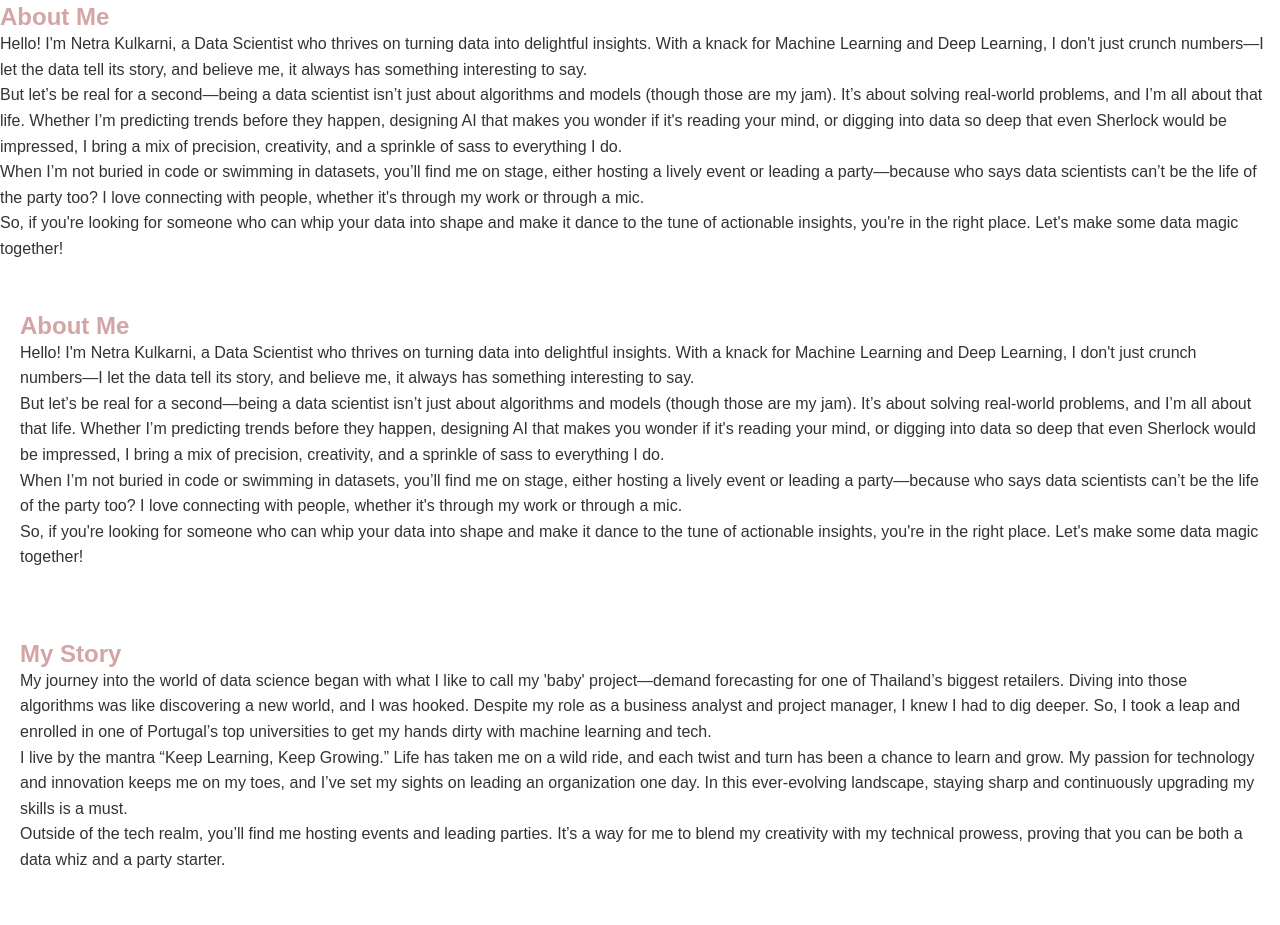
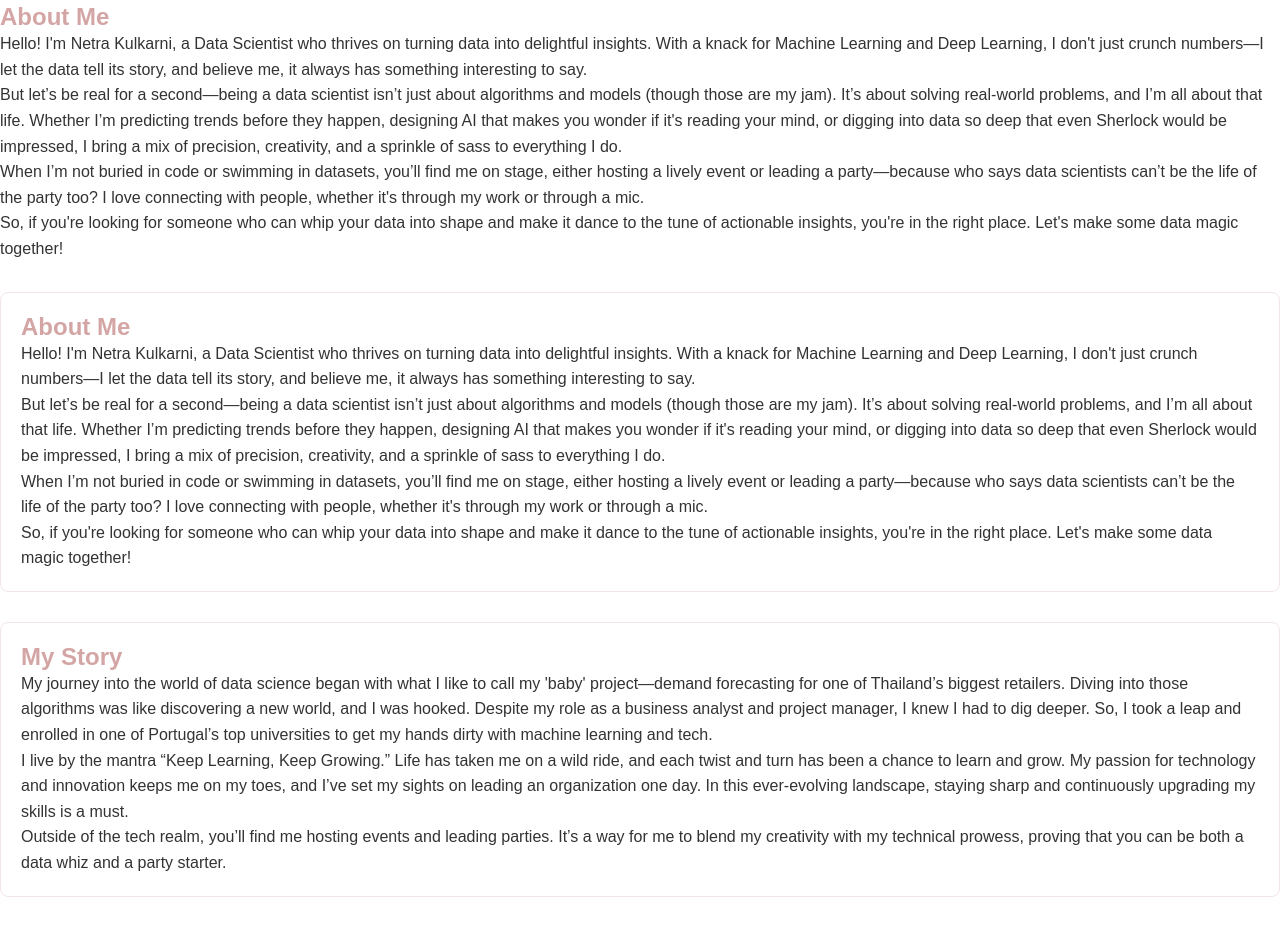
Before and after one commit to Uniquenetra/Uniquenetra.github.io, a plain HTML site: page index.html in a window 1280 px wide. Shown: the part 731-1656 px from the top of the page. Drawn offline with Linux system fonts and the light colour scheme.

Commit message:
Update index.html

```diff
--- a/index.html
+++ b/index.html
@@ -79,8 +79,8 @@
             margin: 30px auto;
             text-align: left;
             padding: 20px;
-            /*border: 1px solid #f3e6e6;*/
-            /*border-radius: 8px;*/
+            border: 1px solid #f3e6e6;
+            border-radius: 8px;
             /*box-shadow: 0 2px 5px rgba(0, 0, 0, 0.1);*/
         }
 
```
